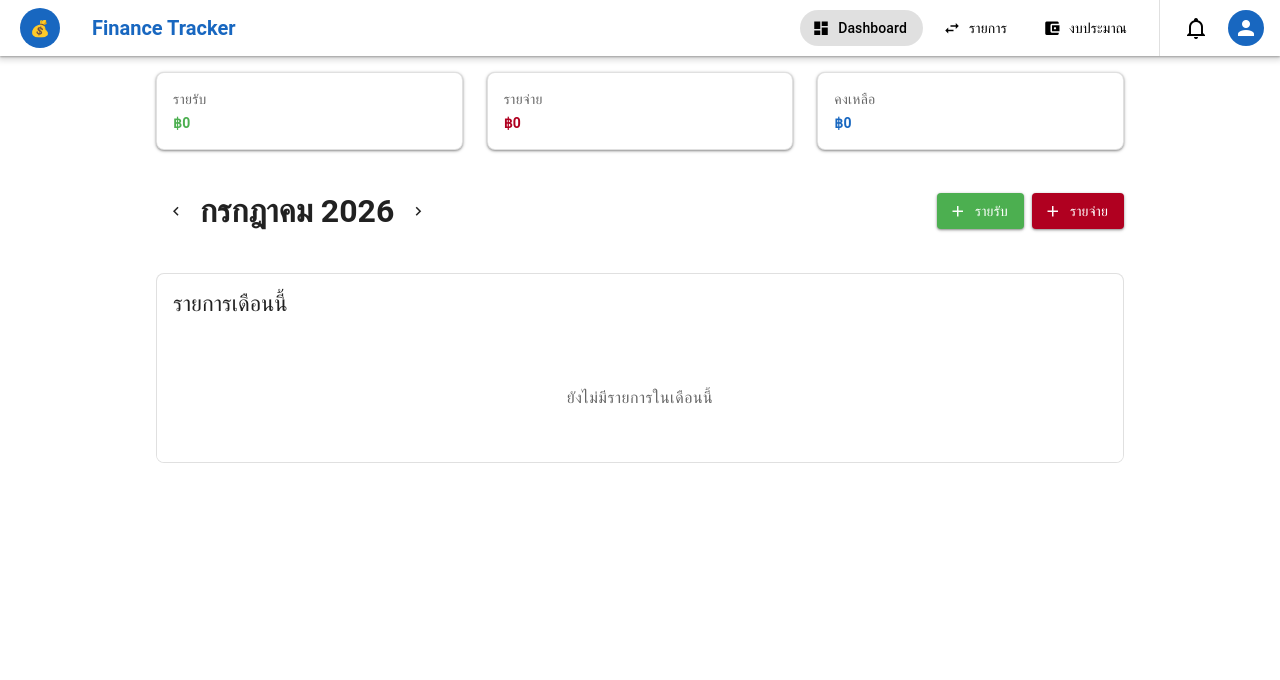
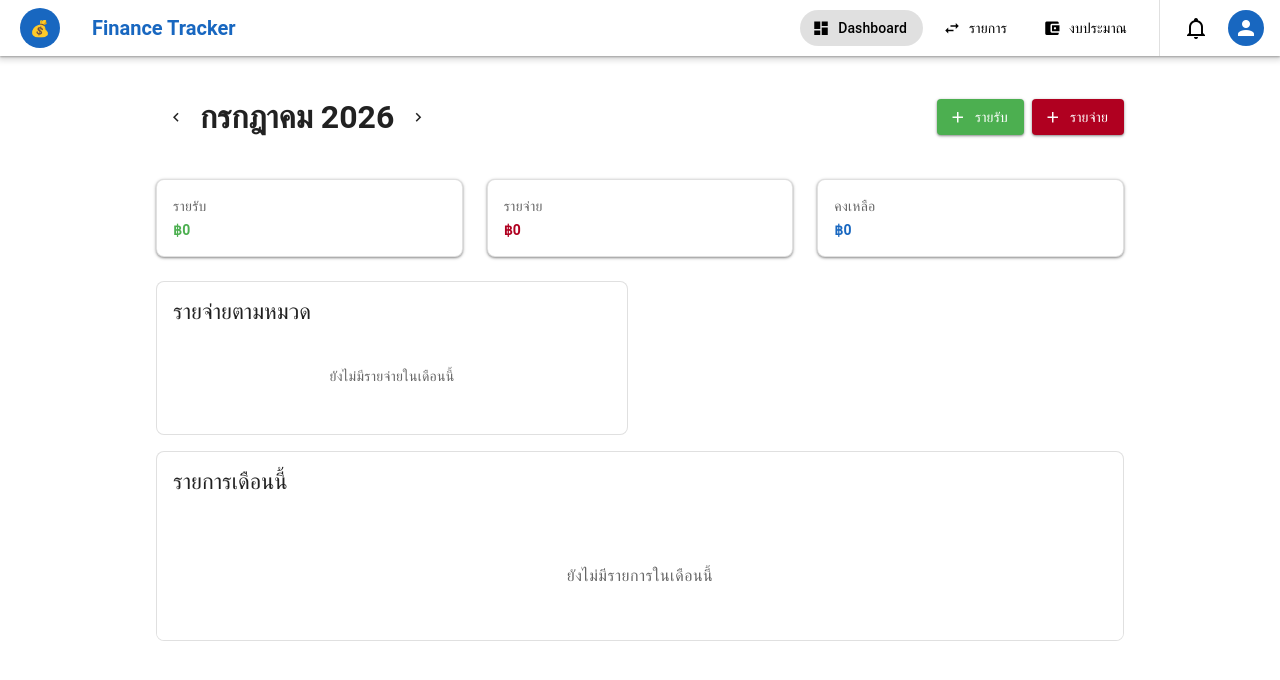
Before and after one commit to lx7zq/finance-tracker, a Vue app: page / in a window 1280 px wide. Shown: the top 680 px of the page. Built offline with nearby package versions, Linux system fonts and the light colour scheme.

Commit message:
feat/add-expense-by-category-doughnut-chart

```diff
--- /dev/null
+++ b/src/components/dashboard/CategoryChart.vue
@@ -0,0 +1,45 @@
+<template>
+  <div>
+    <Doughnut v-if="series.values.length > 0" :data="data" :options="options" />
+    <div v-else class="text-body-2 text-medium-emphasis text-center py-8">
+      ยังไม่มีรายจ่ายในเดือนนี้
+    </div>
+  </div>
+</template>
+
+<script setup lang="ts">
+import { computed } from 'vue'
+
+import { ArcElement, Chart as ChartJS, Legend, Tooltip } from 'chart.js'
+import { Doughnut } from 'vue-chartjs'
+
+import type { Category } from '@/types'
+import { buildCategorySeries } from '@/utils/charts'
+
+ChartJS.register(ArcElement, Tooltip, Legend)
+
+const props = defineProps<{ expenses: Partial<Record<Category, number>> }>()
+
+const series = computed(() => buildCategorySeries(props.expenses))
+
+const data = computed(() => ({
+  labels: series.value.labels,
+  datasets: [
+    {
+      data: series.value.values,
+      backgroundColor: series.value.colors,
+      borderWidth: 0,
+    },
+  ],
+}))
+
+const options = {
+  cutout: '65%',
+  aspectRatio: 1.5,
+  plugins: {
+    legend: {
+      position: 'right' as const,
+    },
+  },
+}
+</script>
--- /dev/null
+++ b/src/utils/charts.ts
@@ -0,0 +1,34 @@
+import type { Category } from '@/types'
+import { CATEGORY_LABELS } from '@/types'
+
+export const CHART_COLORS: string[] = [
+  '#10b981', // emerald
+  '#f59e0b', // amber
+  '#f43f5e', // rose
+  '#0ea5e9', // sky
+  '#8b5cf6', // violet
+  '#e879f9', // fuchsia
+  '#14b8a6', // teal
+  '#fb923c', // orange
+  '#84cc16', // lime
+  '#3b82f6', // blue
+]
+
+export interface CategorySeries {
+  labels: string[]
+  values: number[]
+  colors: string[]
+}
+
+export function buildCategorySeries(expenses: Partial<Record<Category, number>>): CategorySeries {
+  const entries = Object.entries(expenses)
+    .map(([category, value]) => ({ category: category as Category, value: value ?? 0 }))
+    .filter((entry) => entry.value > 0)
+    .sort((a, b) => b.value - a.value)
+
+  return {
+    labels: entries.map((entry) => CATEGORY_LABELS[entry.category] ?? entry.category),
+    values: entries.map((entry) => entry.value),
+    colors: entries.map((_, index) => CHART_COLORS[index % CHART_COLORS.length] ?? '#94a3b8'),
+  }
+}
--- a/src/views/HomeView.vue
+++ b/src/views/HomeView.vue
@@ -1,18 +1,5 @@
 <template>
   <v-container>
-    <!-- stat cards เดิม -->
-    <v-row class="mb-4">
-      <v-col cols="12" sm="4">
-        <StatCard label="รายรับ" :amount="summary.totalIncome" variant="income" />
-      </v-col>
-      <v-col cols="12" sm="4">
-        <StatCard label="รายจ่าย" :amount="summary.totalExpense" variant="expense" />
-      </v-col>
-      <v-col cols="12" sm="4">
-        <StatCard label="คงเหลือ" :amount="summary.balance" variant="balance" />
-      </v-col>
-    </v-row>
-
     <!-- หัวเดือน + ปุ่มเพิ่ม -->
     <div class="d-flex align-center justify-space-between mb-4 ga-2">
       <div class="d-flex align-center ga-1">
@@ -42,6 +29,31 @@
       </div>
     </div>
 
+    <!-- stat cards -->
+    <v-row class="mb-4">
+      <v-col cols="12" sm="4">
+        <StatCard label="รายรับ" :amount="summary.totalIncome" variant="income" />
+      </v-col>
+      <v-col cols="12" sm="4">
+        <StatCard label="รายจ่าย" :amount="summary.totalExpense" variant="expense" />
+      </v-col>
+      <v-col cols="12" sm="4">
+        <StatCard label="คงเหลือ" :amount="summary.balance" variant="balance" />
+      </v-col>
+    </v-row>
+
+    <!-- กราฟสัดส่วนรายจ่ายตามหมวด -->
+    <v-row class="mb-4">
+      <v-col cols="12" md="6">
+        <v-card rounded="lg" border flat>
+          <v-card-title class="pa-4 pb-0">รายจ่ายตามหมวด</v-card-title>
+          <v-card-text class="pt-2">
+            <CategoryChart :expenses="monthExpenseMap" />
+          </v-card-text>
+        </v-card>
+      </v-col>
+    </v-row>
+
     <!-- รายการ -->
     <v-card rounded="lg" border flat>
       <v-card-title class="pa-4">รายการเดือนนี้</v-card-title>
@@ -55,11 +67,13 @@
 <script setup lang="ts">
 import { computed, ref } from 'vue'
 
+import CategoryChart from '@/components/dashboard/CategoryChart.vue'
 import TransactionForm from '@/components/transaction/TransactionForm.vue'
 import TransactionList from '@/components/transaction/TransactionList.vue'
 import StatCard from '@/components/ui/StatCard.vue'
 import { useCurrentMonth } from '@/composables/useCurrentMonth'
 import { useTransactionStore } from '@/stores/transactions'
+import type { Category } from '@/types'
 
 const store = useTransactionStore()
 const { currentMonth, displayMonth, prevMonth, nextMonth } = useCurrentMonth()
@@ -78,4 +92,14 @@ const summary = computed(() => {
     .reduce((sum, t) => sum + t.amount, 0)
   return { totalIncome, totalExpense, balance: totalIncome - totalExpense }
 })
+
+const monthExpenseMap = computed(() => {
+  const map: Partial<Record<Category, number>> = {}
+  monthTransactions.value
+    .filter((t) => t.type === 'expense')
+    .forEach((t) => {
+      map[t.category] = (map[t.category] ?? 0) + t.amount
+    })
+  return map
+})
 </script>
```
Also changed, not shown: 1 other file (tests, documents, lock files or other folders).
